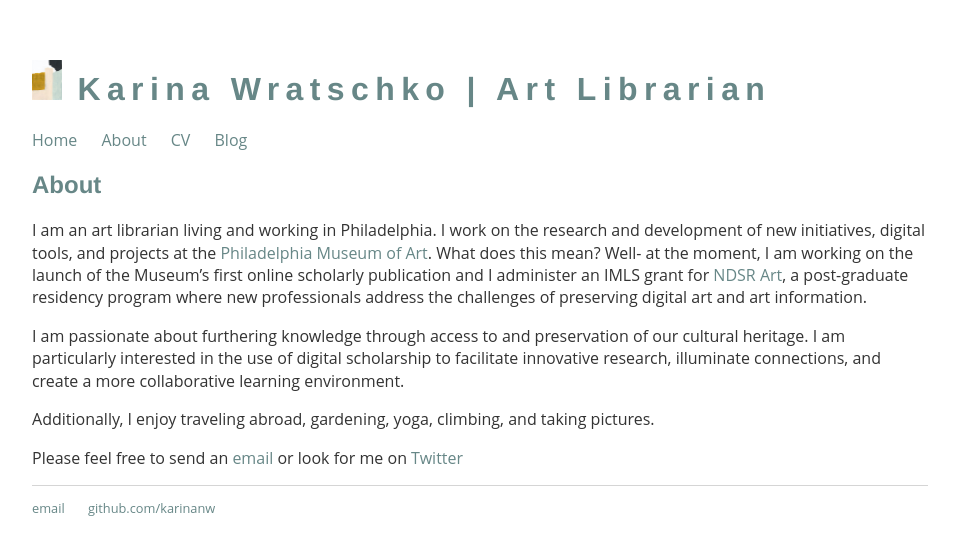
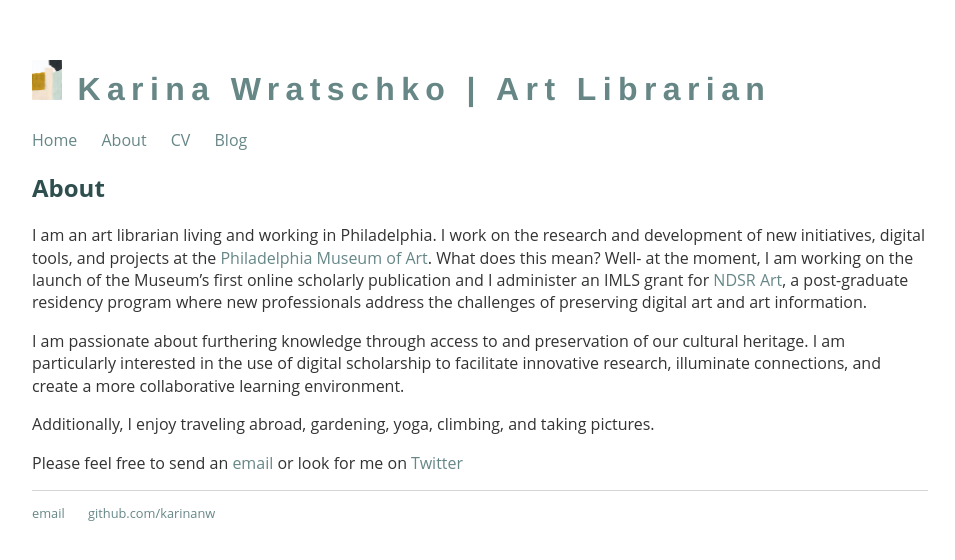
Before and after one commit to karinanw/karinanw.github.io, a Jekyll site: the page built from about/index.md, in a window 1280 px wide. Shown: the top 560 px of the page, without its empty margins (160-1115 px from the left). Built offline with Jekyll 4.4.1, drawn with Linux system fonts in a browser that asks for light colours.

Commit message:
Update main.css

```diff
--- a/css/main.css
+++ b/css/main.css
@@ -33,9 +33,9 @@ h1 {
     letter-spacing: 0.2em;
 }
 h2 {
-    font-family: Avenir, Helvetica, Verdana, sans-serif;
+    font-family: 'Open Sans', 'Arial', 'Sans-Serif';
     font-size: 1.5em;
-    color: #678787;
+    color: DarkSlateGray;
 }
 p {
     font-size: 1em;
```
